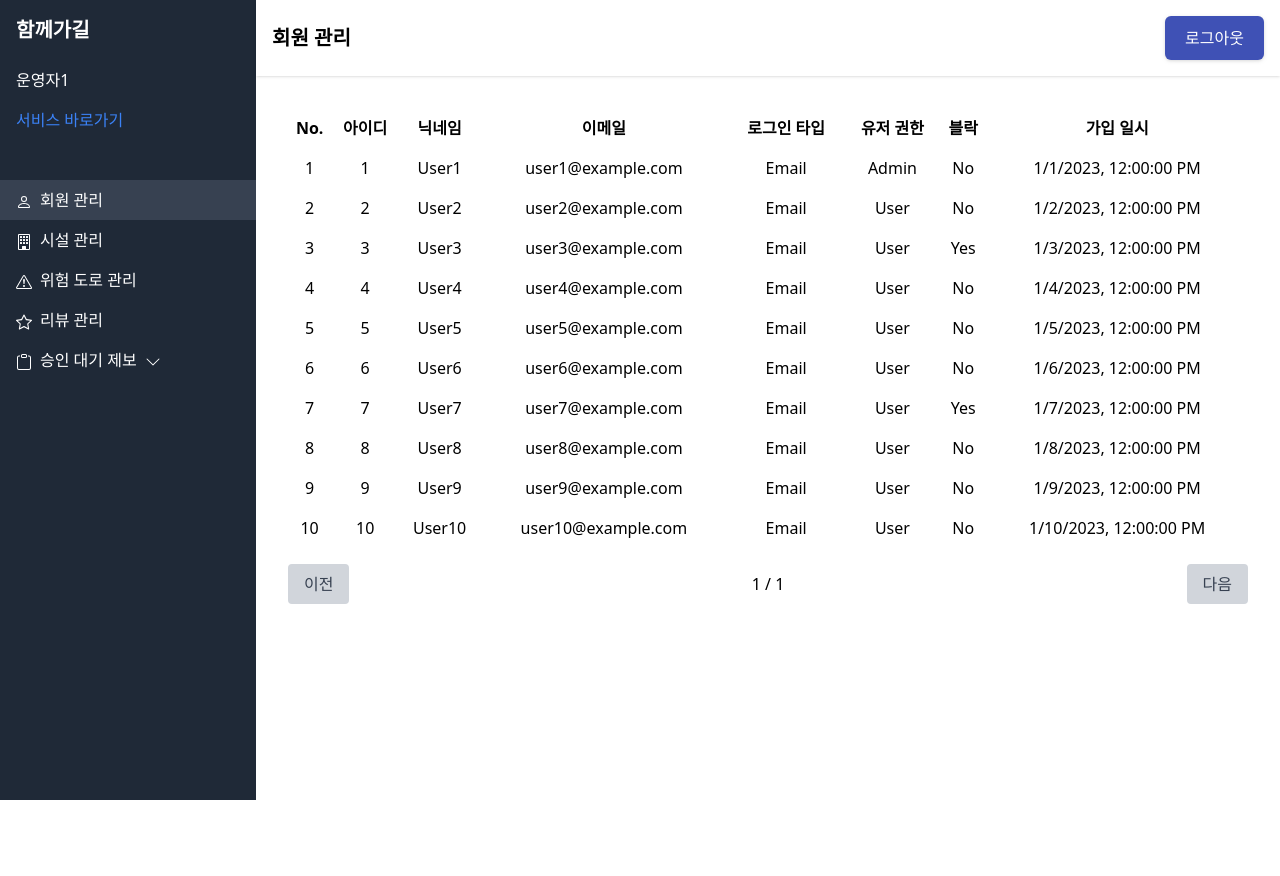
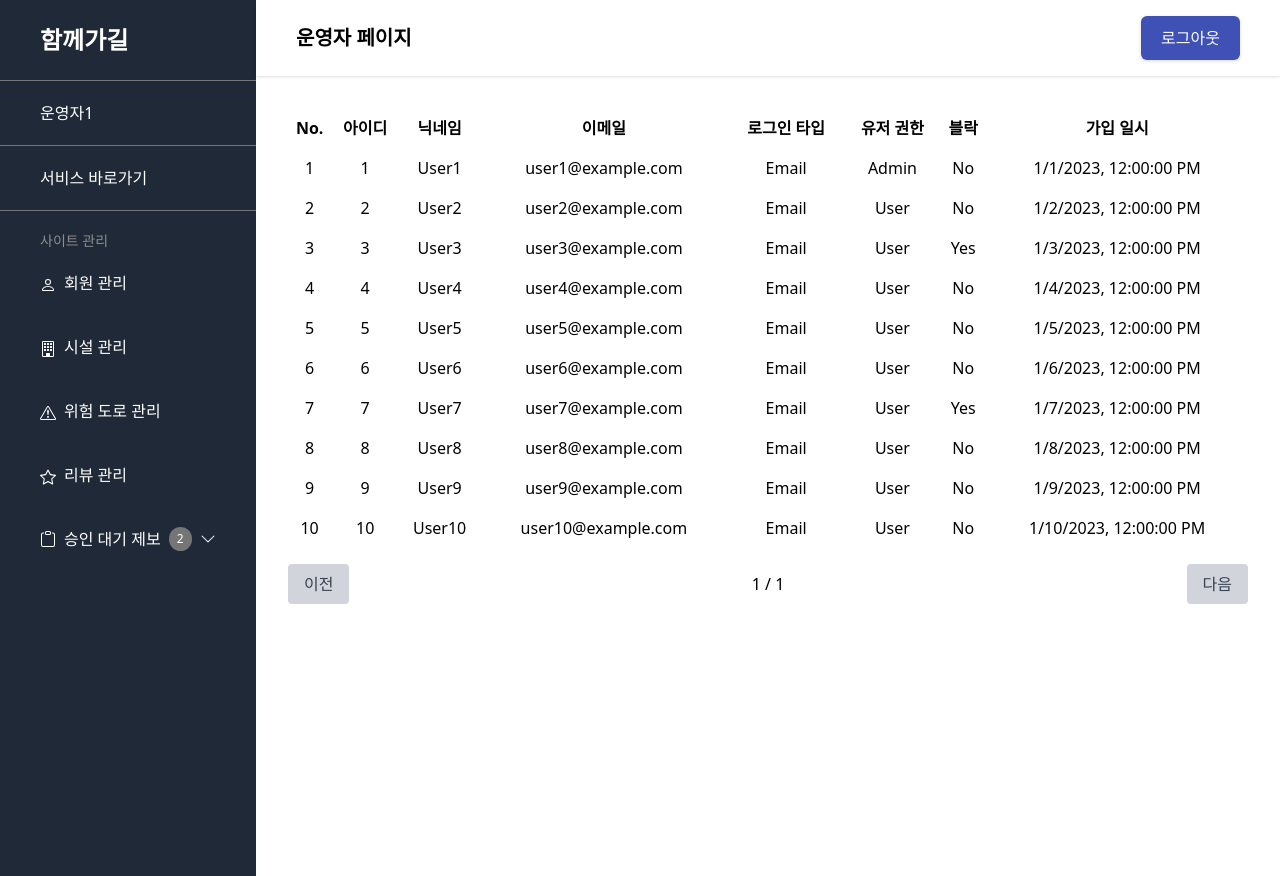
Before and after one commit to SESAC-TEAM-SLOPED/sloped-fe, a React (Create React App) app: page /admin/base in a window 1280 px wide. Before the commit the page ends 800 px from the top, so only its background shows below. Built offline with nearby package versions, Linux system fonts and the light colour scheme.

Commit message:
Chore : dev의 sidebar 수정사항 병합 (#70)

```diff
--- a/src/components/AdminPageForm/AdminPageBaseForm.tsx
+++ b/src/components/AdminPageForm/AdminPageBaseForm.tsx
@@ -1,7 +1,6 @@
 import React, { useState } from "react";
 import Header from "../../components/Header/Header";
 import Container from "../../components/ui/Container";
-import AdminSidebar from "../ui/AdminSidebar";
 // import MemberManagementForm from "./MemberManagementForm";
 // import FacilityManagementForm from "./FacilityManagementForm";
 
@@ -32,13 +31,6 @@ const AdminPageBaseForm = ({
         </div>
       </header>
       <div className="flex flex-1">
-        <AdminSidebar
-          activeTab={activeTab}
-          setActiveTab={setActiveTab}
-          userId={userId}
-          pendingFacilityReports={pendingFacilityReports}
-          pendingRoadReports={pendingRoadReports}
-        />
         <main className="flex-1 p-4">
           {/* {activeTab === "members" && <MemberManagementForm />}
           {activeTab === "facilities" && <FacilityManagementForm />} */}
--- a/src/components/ui/AdminSidebar.tsx
+++ /dev/null
@@ -1,105 +0,0 @@
-import React, { useState } from "react";
-import {
-  BsPerson,
-  BsBuilding,
-  BsExclamationTriangle,
-  BsStar,
-  BsClipboard,
-  BsChevronDown,
-  BsChevronUp,
-} from "react-icons/bs";
-
-type SidebarProps = {
-  activeTab: string;
-  setActiveTab: (tab: string) => void;
-  userId: string;
-  pendingFacilityReports: number;
-  pendingRoadReports: number;
-};
-
-const AdminSidebar = ({
-  activeTab,
-  setActiveTab,
-  userId,
-  pendingFacilityReports,
-  pendingRoadReports,
-}: SidebarProps) => {
-  const [isSubMenuOpen, setIsSubMenuOpen] = useState(false);
-
-  return (
-    <aside className="w-64 bg-gray-800 text-white">
-      <div className="p-4 font-bold text-xl">함께가길</div>
-      <div className="px-4 py-2">{userId}</div>
-      <button
-        className="block px-4 py-2 text-left text-blue-500"
-        onClick={() => (window.location.href = "/")}
-      >
-        서비스 바로가기
-      </button>
-      <nav className="mt-10">
-        <button
-          className={`block px-4 py-2 w-full text-left ${activeTab === "members" ? "bg-gray-700" : ""}`}
-          onClick={() => setActiveTab("members")}
-        >
-          <BsPerson className="inline-block mr-2" />
-          회원 관리
-        </button>
-        <button
-          className={`block px-4 py-2 w-full text-left ${activeTab === "facilities" ? "bg-gray-700" : ""}`}
-          onClick={() => setActiveTab("facilities")}
-        >
-          <BsBuilding className="inline-block mr-2" />
-          시설 관리
-        </button>
-        <button
-          className={`block px-4 py-2 w-full text-left ${activeTab === "roads" ? "bg-gray-700" : ""}`}
-          onClick={() => setActiveTab("roads")}
-        >
-          <BsExclamationTriangle className="inline-block mr-2" />
-          위험 도로 관리
-        </button>
-        <button
-          className={`block px-4 py-2 w-full text-left ${activeTab === "reviews" ? "bg-gray-700" : ""}`}
-          onClick={() => setActiveTab("reviews")}
-        >
-          <BsStar className="inline-block mr-2" />
-          리뷰 관리
-        </button>
-        <button
-          className={`block px-4 py-2 w-full text-left ${activeTab === "pendingReports" ? "bg-gray-700" : ""}`}
-          onClick={() => {
-            setActiveTab("pendingReports");
-            setIsSubMenuOpen(!isSubMenuOpen);
-          }}
-        >
-          <BsClipboard className="inline-block mr-2" />
-          승인 대기 제보
-          {isSubMenuOpen ? (
-            <BsChevronUp className="inline-block ml-2" />
-          ) : (
-            <BsChevronDown className="inline-block ml-2" />
-          )}
-        </button>
-        {isSubMenuOpen && (
-          <div className="ml-4">
-            <button
-              className={`block px-4 py-2 w-full text-left ${activeTab === "pendingFacilities" ? "bg-gray-700" : ""}`}
-              onClick={() => setActiveTab("pendingFacilities")}
-            >
-              시설{" "}
-              <span className="text-gray-400">({pendingFacilityReports})</span>
-            </button>
-            <button
-              className={`block px-4 py-2 w-full text-left ${activeTab === "pendingRoads" ? "bg-gray-700" : ""}`}
-              onClick={() => setActiveTab("pendingRoads")}
-            >
-              도로 <span className="text-gray-400">({pendingRoadReports})</span>
-            </button>
-          </div>
-        )}
-      </nav>
-    </aside>
-  );
-};
-
-export default AdminSidebar;
--- a/src/pages/AdminPage/AdminPage.tsx
+++ b/src/pages/AdminPage/AdminPage.tsx
@@ -1,6 +1,5 @@
 import React, { useState } from "react";
 import Button from "../../components/ui/Button";
-import AdminSidebar from "../../components/ui/AdminSidebar";
 import AdminPageManageUserForm from "../../components/AdminPageForm/AdminPageManageUserForm";
 import { useNavigate } from "react-router-dom";
 
@@ -16,43 +15,9 @@ const AdminPage = () => {
     navigate("/admin");
   };
 
-  const getHeaderTitle = () => {
-    switch (activeTab) {
-      case "members":
-        return "회원 관리";
-      case "facilities":
-        return "시설 관리";
-      case "roads":
-        return "위험 도로 관리";
-      case "reviews":
-        return "리뷰 관리";
-      case "pendingReports":
-        return "승인 대기 제보";
-      case "pendingFacilities":
-        return "승인 대기 시설";
-      case "pendingRoads":
-        return "승인 대기 도로";
-      default:
-        return "운영자 페이지";
-    }
-  };
-
   return (
     <div className="min-h-screen flex">
-      <AdminSidebar
-        activeTab={activeTab}
-        setActiveTab={setActiveTab}
-        userId={userId}
-        pendingFacilityReports={pendingFacilityReports}
-        pendingRoadReports={pendingRoadReports}
-      />
       <div className="flex flex-col flex-grow">
-        <header className="bg-white shadow p-4 flex justify-between items-center">
-          <div className="max-w-7xl mx-auto flex justify-between items-center w-full">
-            <h1 className="text-xl font-bold">{getHeaderTitle()}</h1>
-            <Button text="로그아웃" onClick={handleLogout} />
-          </div>
-        </header>
         <main className="flex-grow p-4">
           {activeTab === "members" && <AdminPageManageUserForm />}
           {/* 다른 탭들의 내용을 추가하세요 */}
--- a/src/routes/Router.tsx
+++ b/src/routes/Router.tsx
@@ -48,9 +48,9 @@ const Router = () => {
         <Route path="/mypage/edit-review" element={<MyReviewEditor />} />
         <Route path="/mypage/my-reports" element={<MyReport />} />
         <Route path="/admin" element={<AdminPageLogin />} />
-        <Route path="/admin/base" element={<AdminPage />} />
         <Route path="/admin" element={<AdminLayout />}>
           <Route path="/admin/reports/facility" element={<AdminReport />} />
+          <Route path="/admin/base" element={<AdminPage />} />
         </Route>
       </Routes>
     </BrowserRouter>
```
